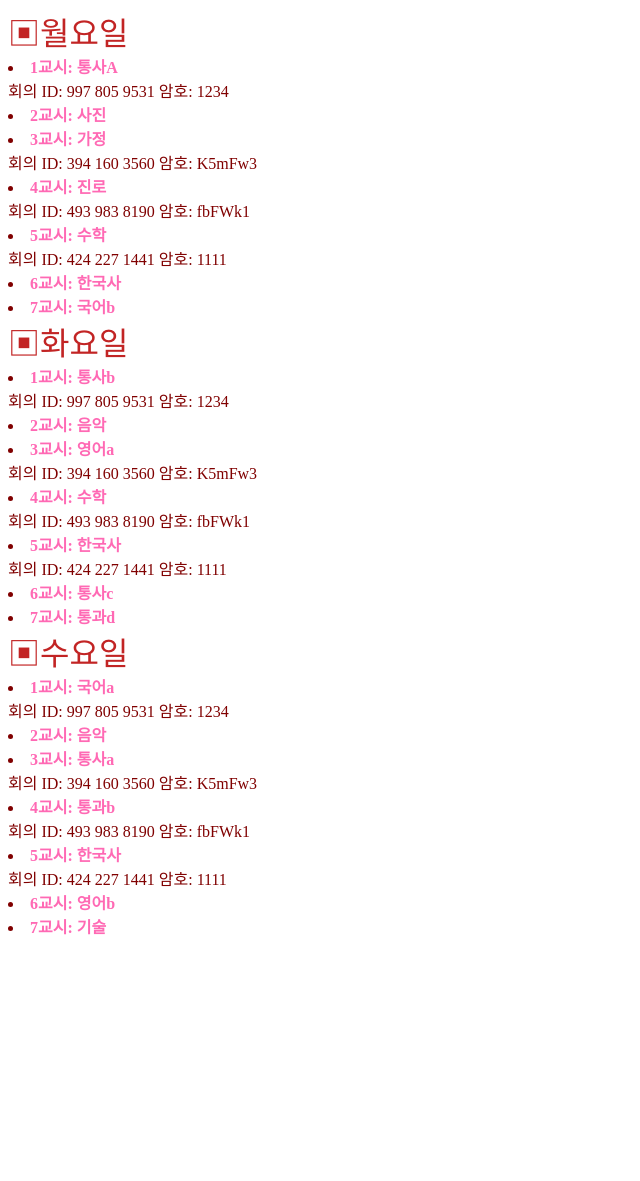
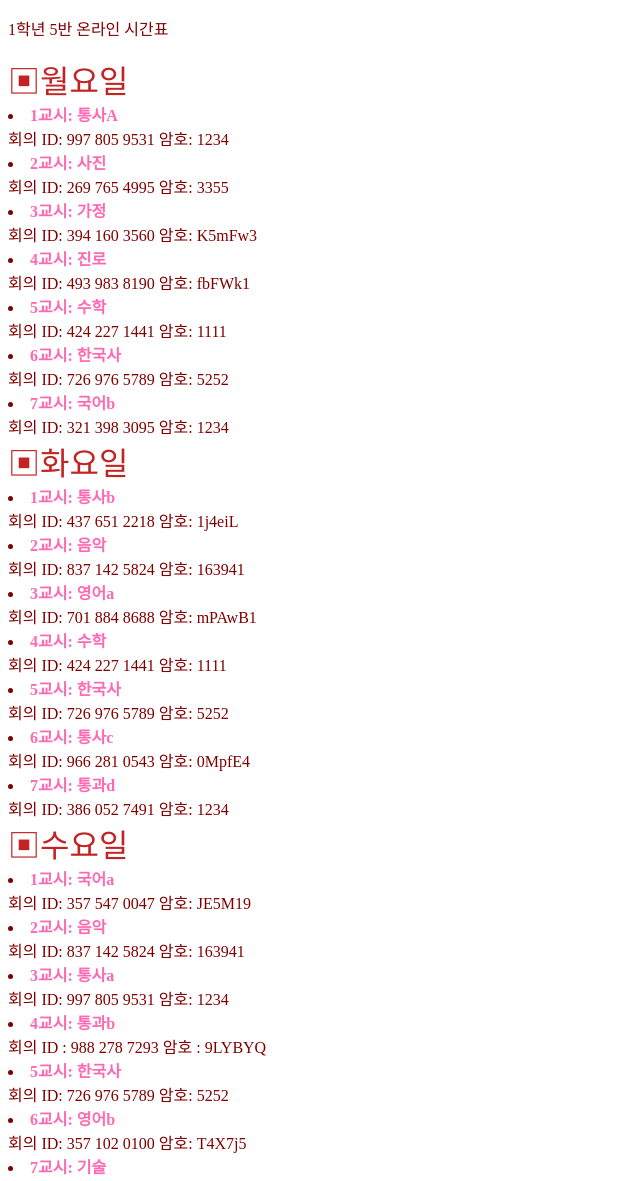
Before and after one commit to winsunday/chunryangHighSchool, a plain HTML site: page index.html in a window 1280 px wide. Shown: the top 1181 px of the page, without its empty margins (0-640 px from the left). Before the commit the page ends 938 px from the top, so only its background shows below. Drawn offline with Linux system fonts and the light colour scheme.

Commit message:
Update index.html

```diff
--- a/index.html
+++ b/index.html
@@ -9,63 +9,56 @@
 </head>
 
 <body>
+  <p>1학년 5반 온라인 시간표</p>
   <div>▣월요일</div>
    <strong><li><a href="https://us05web.zoom.us/j/9978059531?pwd=aWNzRHBLUlBReFdOUzFKaThRVWx5Zz09">1교시: 통사A</a></li></strong>회의 ID: 997 805 9531 암호: 1234
+<!--통사a 수정완료-->
+  <strong><li><a href="https://us04web.zoom.us/j/2697654995?pwd=eC83L01HZ0ZmMjVxeGZHdkhlaHpuQT09">2교시: 사진</a></li></strong>회의 ID: 269 765 4995 암호: 3355
+<!--사진 수정완료-->
+  <strong><li><a href="https://us05web.zoom.us/j/3941603560?pwd=dklJTktmUEVQa0xGQmxkQitBajluZz09">3교시: 가정</a></li></strong>회의 ID: 394 160 3560  암호: K5mFw3
+<!--가정 수정완료-->
+  <strong><li><a href="https://us04web.zoom.us/j/4939838190?pwd=cU1NaWJSSnZYSlJWNklKeG9pRFhBdz09 ">4교시: 진로</a></li></strong>회의 ID: 493 983 8190 암호: fbFWk1
+<!--진로 수정완료-->
+   <strong><li><a href="https://us04web.zoom.us/j/4242271441?pwd=S1pBcDJwdVlQb0tadmhVanM5QW1pZz09">5교시: 수학</a></li></strong> 회의 ID: 424 227 1441 암호: 1111
+<!--수학 수정완료-->
+  <strong><li><a href="https://us05web.zoom.us/j/7269765789?pwd=cWo5aERmQ1p1YW91d1pobzF0R1ROQT09">6교시: 한국사</a></li></strong>회의 ID: 726 976 5789 암호: 5252
+<!--한국사 수정완료-->
+  <strong><li><a href="https://zoom.us/j/3213983095?pwd=eGpRTFBLS2RtZCtxdzRrOXhXWEVkUT09">7교시: 국어b</a></li></strong>회의 ID: 321 398 3095 암호: 1234
+<!--국어b수정완료-->
 
-  <strong><li><a href="https://us05web.zoom.us/j/9978059531?pwd=aWNzRHBLUlBReFdOUzFKaThRVWx5Zz09">2교시: 사진</a></li></strong>
-  <script src="script.js"></script>
-  <strong><li><a href="https://us05web.zoom.us/j/3941603560?pwd=dklJTktmUEVQa0xGQmxkQitBajluZz09">3교시: 가정</a></li></strong>회의 ID: 394 160 3560
-
-암호: K5mFw3
-
-  <strong><li><a href="https://us04web.zoom.us/j/4939838190?pwd=cU1NaWJSSnZYSlJWNklKeG9pRFhBdz09 ">4교시: 진로</a></li></strong>회의 ID: 493 983 8190
-암호: fbFWk1
-
-   <strong><li><a href="https://us04web.zoom.us/j/4242271441?pwd=S1pBcDJwdVlQb0tadmhVanM5QW1pZz09">5교시: 수학</a></li></strong>
-  <script src="script.js"></script>회의 ID: 424 227 1441
-암호: 1111
-
-  <strong><li><a href="https://us05web.zoom.us/j/3941603560?pwd=dklJTktmUEVQa0xGQmxkQitBajluZz09">6교시: 한국사</a></li></strong>
-  <strong><li><a href="https://us05web.zoom.us/j/3941603560?pwd=dklJTktmUEVQa0xGQmxkQitBajluZz09">7교시: 국어b</a></li></strong>
 
   <div>▣화요일</div>
-   <strong><li><a href="https://us05web.zoom.us/j/9978059531?pwd=aWNzRHBLUlBReFdOUzFKaThRVWx5Zz09">1교시: 통사b</a></li></strong>회의 ID: 997 805 9531 암호: 1234
+   <strong><li><a href="https://zoom.us/j/4376512218?pwd=RVdlNzhYMVhVZ1Ria3VzTHJhSkt5UT09">1교시: 통사b</a></li></strong>회의 ID: 437 651 2218 암호: 1j4eiL
+<!--통사b 수정완료-->
+  <strong><li><a href="https://zoom.us/j/8371425824?pwd=M2t5UHRsSGcvbTBXa011YWpNQ1FjQT09">2교시: 음악</a></li></strong>회의 ID: 837 142 5824 암호: 163941
+<!--음악 수정완료-->
+  <strong><li><a href="https://us04web.zoom.us/j/7018848688?pwd=UnhBM1FCc0ZlRVhkUHRvK2cwMUJGdz09">3교시: 영어a</a></li></strong>회의 ID: 701 884 8688 암호: mPAwB1
+<!--영어a 수정완료-->
+  <strong><li><a href="https://us04web.zoom.us/j/4242271441?pwd=S1pBcDJwdVlQb0tadmhVanM5QW1pZz09">4교시: 수학</a></li></strong>회의 ID: 424 227 1441 암호: 1111
+<!--수학수정완료-->
 
-  <strong><li><a href="https://us05web.zoom.us/j/9978059531?pwd=aWNzRHBLUlBReFdOUzFKaThRVWx5Zz09">2교시: 음악</a></li></strong>
-  <script src="script.js"></script>
-  <strong><li><a href="https://us05web.zoom.us/j/3941603560?pwd=dklJTktmUEVQa0xGQmxkQitBajluZz09">3교시: 영어a</a></li></strong>회의 ID: 394 160 3560
-
-암호: K5mFw3
-
-  <strong><li><a href="https://us04web.zoom.us/j/4939838190?pwd=cU1NaWJSSnZYSlJWNklKeG9pRFhBdz09 ">4교시: 수학</a></li></strong>회의 ID: 493 983 8190
-암호: fbFWk1
-
-   <strong><li><a href="https://us04web.zoom.us/j/4242271441?pwd=S1pBcDJwdVlQb0tadmhVanM5QW1pZz09">5교시: 한국사</a></li></strong>
-  <script src="script.js"></script>회의 ID: 424 227 1441
-암호: 1111
-
-  <strong><li><a href="https://us05web.zoom.us/j/3941603560?pwd=dklJTktmUEVQa0xGQmxkQitBajluZz09">6교시: 통사c</a></li></strong>
-  <strong><li><a href="https://us05web.zoom.us/j/3941603560?pwd=dklJTktmUEVQa0xGQmxkQitBajluZz09">7교시: 통과d</a></li></strong>
+   <strong><li><a href="https://us05web.zoom.us/j/7269765789?pwd=cWo5aERmQ1p1YW91d1pobzF0R1ROQT09">5교시: 한국사</a></li></strong>회의 ID: 726 976 5789 암호: 5252
+<!--ok-->
+  <strong><li><a href="https://us05web.zoom.us/j/9662810543?pwd=UGNuM3NkYmlYc3NKTDdVQ2pnTWNxQT09">6교시: 통사c</a></li></strong> 회의 ID: 966 281 0543 암호: 0MpfE4
+<!--ok-->
+  <strong><li><a href="https://us04web.zoom.us/j/3860527491?pwd=NmFSMXR3ejRLaXhHUXMrQmZxVGpqZz09">7교시: 통과d</a></li></strong>회의 ID: 386 052 7491 암호: 1234
+<!--ok-->
 
   <div>▣수요일</div>
-   <strong><li><a href="https://us05web.zoom.us/j/9978059531?pwd=aWNzRHBLUlBReFdOUzFKaThRVWx5Zz09">1교시: 국어a</a></li></strong>회의 ID: 997 805 9531 암호: 1234
-
-  <strong><li><a href="https://us05web.zoom.us/j/9978059531?pwd=aWNzRHBLUlBReFdOUzFKaThRVWx5Zz09">2교시: 음악</a></li></strong>
-  <script src="script.js"></script>
-  <strong><li><a href="https://us05web.zoom.us/j/3941603560?pwd=dklJTktmUEVQa0xGQmxkQitBajluZz09">3교시: 통사a</a></li></strong>회의 ID: 394 160 3560
-
-암호: K5mFw3
-
-  <strong><li><a href="https://us04web.zoom.us/j/4939838190?pwd=cU1NaWJSSnZYSlJWNklKeG9pRFhBdz09 ">4교시: 통과b</a></li></strong>회의 ID: 493 983 8190
-암호: fbFWk1
-
-   <strong><li><a href="https://us04web.zoom.us/j/4242271441?pwd=S1pBcDJwdVlQb0tadmhVanM5QW1pZz09">5교시: 한국사</a></li></strong>
-  <script src="script.js"></script>회의 ID: 424 227 1441
-암호: 1111
-
-  <strong><li><a href="https://us05web.zoom.us/j/3941603560?pwd=dklJTktmUEVQa0xGQmxkQitBajluZz09">6교시: 영어b</a></li></strong>
-  <strong><li><a href="https://us05web.zoom.us/j/3941603560?pwd=dklJTktmUEVQa0xGQmxkQitBajluZz09">7교시: 기술</a></li></strong>
-
+   <strong><li><a href="https://us04web.zoom.us/j/3575470047?pwd=6eAZLfuvyW6eXuxQR7bBO0TvtHR9Po.1">1교시: 국어a</a></li></strong>회의 ID: 357 547 0047 암호: JE5M19
+<!--ok-->
+  <strong><li><a href="https://zoom.us/j/8371425824?pwd=M2t5UHRsSGcvbTBXa011YWpNQ1FjQT09">2교시: 음악</a></li></strong>회의 ID: 837 142 5824 암호: 163941
+<!--ok-->
+  <strong><li><a href="https://us05web.zoom.us/j/9978059531?pwd=aWNzRHBLUlBReFdOUzFKaThRVWx5Zz09">3교시: 통사a</a></li></strong>회의 ID: 997 805 9531 암호: 1234
+<!--ok-->
+  <strong><li><a href="https://us04web.zoom.us/j/9882787293?pwd=dU1sM3Riak1xYlhMNVZsc05XOTE1Zz09">4교시: 통과b</a></li></strong>회의 ID : 988 278 7293 암호 : 9LYBYQ
+<!--ok-->
+   <strong><li><a href="https://us05web.zoom.us/j/7269765789?pwd=cWo5aERmQ1p1YW91d1pobzF0R1ROQT09">5교시: 한국사</a></li></strong>회의 ID: 726 976 5789 암호: 5252
+<!--ok-->
+  <strong><li><a href="https://us05web.zoom.us/j/3571020100?pwd=ZjFyd2I3MFpiY251TkdQQVFLZExZdz09">6교시: 영어b</a></li></strong>회의 ID: 357 102 0100 암호: T4X7j5
+<!--ok-->
+  <strong><li><a href="https://us05web.zoom.us/j/3941603560?pwd=dklJTktmUEVQa0xGQmxkQitBajluZz09">7교시: 기술</a></li></strong>회의 ID: 394 160 3560 암호: K5mFw3
+<!--드디어다했다 노가다 죽겠다..-->
 </body>
 
 </html>
```
